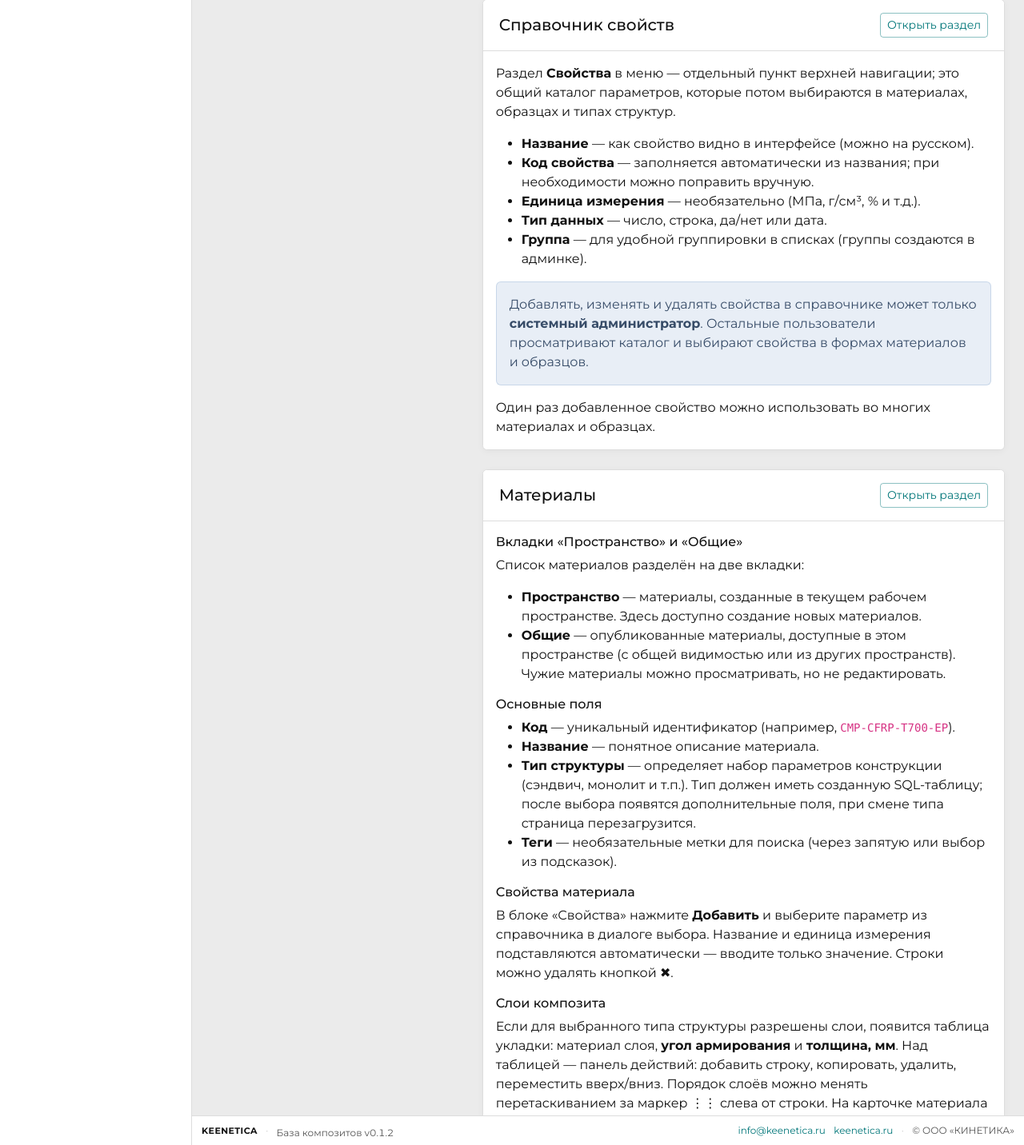
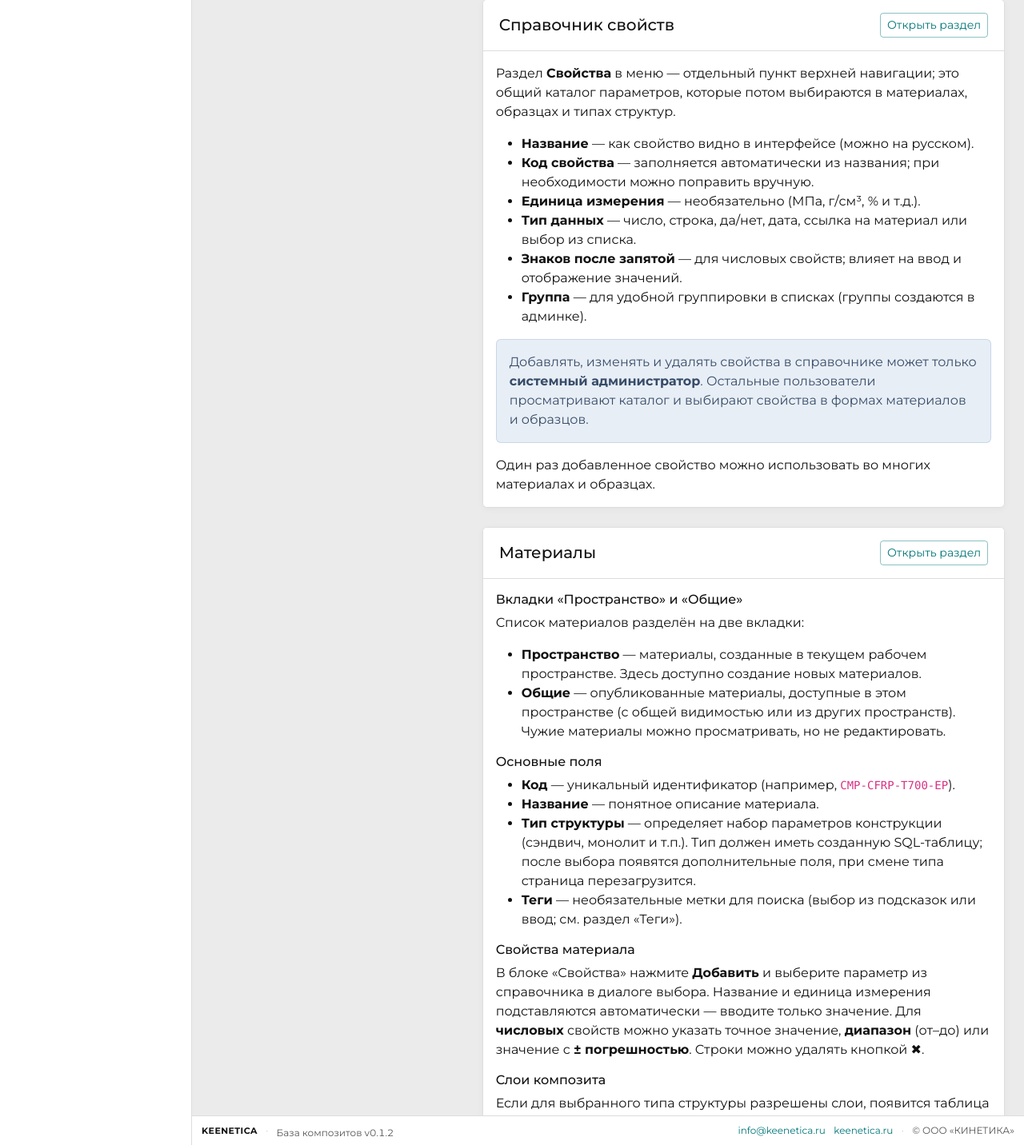
Before and after one commit to cinema4dmipad-collab/materials_db_kin, a Django app: page /help/ in a window 1280 px wide. Shown: the part 1168-2600 px from the top of the page at 80% size. Run offline with Django 5.2, Linux system fonts and the light colour scheme; a user stored in the database is signed in; data comes from the database, SQL or seed files in the repository; parts of the project's set-up code (start-up, migrations or seed data) failed here and were passed over; some libraries are stand-ins or nearby versions.

Commit message:
docs: update help and changelog for tags and number ranges
Sync docs/components, /help/, CHANGELOG [Unreleased], and HelpPageTests with GitLab-like tags and numeric value modes.

Co-authored-by: Cursor <cursoragent@cursor.com>

```diff
--- a/apps/core/tests.py
+++ b/apps/core/tests.py
@@ -611,6 +611,9 @@ class HelpPageTests(TestCase):
         self.assertContains(response, 'Образцы')
         self.assertContains(response, 'id="interface"')
         self.assertContains(response, 'Пространство')
+        self.assertContains(response, 'область::значение')
+        self.assertContains(response, '± погрешностью')
+        self.assertContains(response, 'Знаков после запятой')
 
 
 class AppVersionTests(TestCase):
--- a/templates/core/help.html
+++ b/templates/core/help.html
@@ -93,7 +93,8 @@
                     <li><strong>Название</strong> — как свойство видно в интерфейсе (можно на русском).</li>
                     <li><strong>Код свойства</strong> — заполняется автоматически из названия; при необходимости можно поправить вручную.</li>
                     <li><strong>Единица измерения</strong> — необязательно (МПа, г/см³, % и т.д.).</li>
-                    <li><strong>Тип данных</strong> — число, строка, да/нет или дата.</li>
+                    <li><strong>Тип данных</strong> — число, строка, да/нет, дата, ссылка на материал или выбор из списка.</li>
+                    <li><strong>Знаков после запятой</strong> — для числовых свойств; влияет на ввод и отображение значений.</li>
                     <li><strong>Группа</strong> — для удобной группировки в списках (группы создаются в админке).</li>
                 </ul>
                 <div class="alert alert-info mb-3">
@@ -124,13 +125,14 @@
                     <li><strong>Код</strong> — уникальный идентификатор (например, <code>CMP-CFRP-T700-EP</code>).</li>
                     <li><strong>Название</strong> — понятное описание материала.</li>
                     <li><strong>Тип структуры</strong> — определяет набор параметров конструкции (сэндвич, монолит и т.п.). Тип должен иметь созданную SQL-таблицу; после выбора появятся дополнительные поля, при смене типа страница перезагрузится.</li>
-                    <li><strong>Теги</strong> — необязательные метки для поиска (через запятую или выбор из подсказок).</li>
+                    <li><strong>Теги</strong> — необязательные метки для поиска (выбор из подсказок или ввод; см. раздел «Теги»).</li>
                 </ul>
 
                 <h3 class="h6 mt-3">Свойства материала</h3>
                 <p>
                     В блоке «Свойства» нажмите <strong>Добавить</strong> и выберите параметр из справочника в диалоге выбора.
                     Название и единица измерения подставляются автоматически — вводите только значение.
+                    Для <strong>числовых</strong> свойств можно указать точное значение, <strong>диапазон</strong> (от–до) или значение с <strong>± погрешностью</strong>.
                     Строки можно удалять кнопкой ✖.
                 </p>
 
@@ -174,9 +176,9 @@
                 <ul>
                     <li><strong>Название</strong> — на русском; из него автоматически формируется код типа (транслит + snake_case).</li>
                     <li><strong>Имя SQL-таблицы</strong> — можно задать вручную или оставить пустым: тогда имя построится автоматически из названия (например, <code>structures_sendvichnaya_panel</code>).</li>
-                    <li><strong>Цвет в списке материалов</strong> — метка типа на карточках и в списках.</li>
+                    <li><strong>Цвет в списке материалов</strong> — цвет метки типа (#RRGGBB): пресеты или свой цвет; меняется и после создания таблицы.</li>
                     <li><strong>Разрешить слои</strong> — включает таблицу слоёв композита в форме материала.</li>
-                    <li><strong>Свойства структуры</strong> — колонки SQL-таблицы; можно добавить из справочника свойств или создать поле вручную.</li>
+                    <li><strong>Свойства структуры</strong> — колонки SQL-таблицы; можно добавить из справочника свойств или создать поле вручную. Для десятичных полей — точность и режим значения (точное / диапазон / ±), как у числовых свойств материала.</li>
                 </ul>
 
                 <h3 class="h6 mt-3">Имя SQL-таблицы — правила</h3>
@@ -205,8 +207,8 @@
                     и колонки из списка свойств типа.
                 </p>
                 <div class="alert alert-warning mb-3">
-                    После создания SQL-таблицы <strong>состав свойств типа изменить нельзя</strong> — только удалить таблицу и начать заново.
-                    Имя SQL-таблицы тоже фиксируется. Материалы можно привязать к типу только после создания таблицы.
+                    После создания SQL-таблицы <strong>существующие поля нельзя менять или удалять</strong>, но можно <strong>добавлять новые</strong> колонки.
+                    Имя SQL-таблицы фиксируется. Материалы можно привязать к типу только после создания таблицы.
                 </div>
 
                 <h3 class="h6 mt-3">Работа с записями</h3>
@@ -237,6 +239,7 @@
                 <p>
                     При выборе материала свойства <strong>подставляются автоматически</strong> из его карточки.
                     Значения можно изменить — они сохранятся только для этого образца.
+                    Числовые свойства поддерживают точное значение, диапазон и ± погрешность — так же, как у материала.
                 </p>
                 <div class="alert alert-warning mb-3">
                     Если добавить свойство, которого <strong>нет у материала</strong>, система покажет предупреждение
@@ -312,6 +315,20 @@
                     В формах материалов, образцов и сканов доступны подсказки из обоих наборов: теги пространства и общие теги.
                     На списках клик по метке тега отфильтрует записи с этим тегом.
                 </p>
+
+                <h3 class="h6 mt-3">Цвет, описание и архив</h3>
+                <ul>
+                    <li><strong>Цвет</strong> — необязательный hex (#RRGGBB); метка отображается цветной, как в GitLab. Пустое поле — стандартный стиль.</li>
+                    <li><strong>Описание</strong> — подсказка при наведении на метку.</li>
+                    <li><strong>Архив</strong> — архивный тег остаётся на уже помеченных записях, но скрыт из выбора в формах. В списке тегов есть фильтр «Активные» / «Архив».</li>
+                </ul>
+
+                <h3 class="h6 mt-3">Область и значение (scoped)</h3>
+                <p>
+                    Формат названия <code>область::значение</code> (один разделитель <code>::</code>), например <code>тип::баг</code>.
+                    На одной записи не может быть двух тегов с одной областью — при выборе нового значения старое заменяется.
+                    Метка показывает область и значение отдельными частями.
+                </p>
                 <p class="mb-0 text-muted small">
                     При вводе нового тега система нормализует написание; похожие теги лучше не дублировать.
                 </p>
```
Also changed, not shown: docs/components/core.md (+10 -5 lines), docs/components/materials.md (+2 -2 lines), docs/components/references.md (+3 -1 lines), docs/components/samples.md (+1 -1 lines), docs/components/structures.md (+5 -2 lines), CHANGELOG.md.
